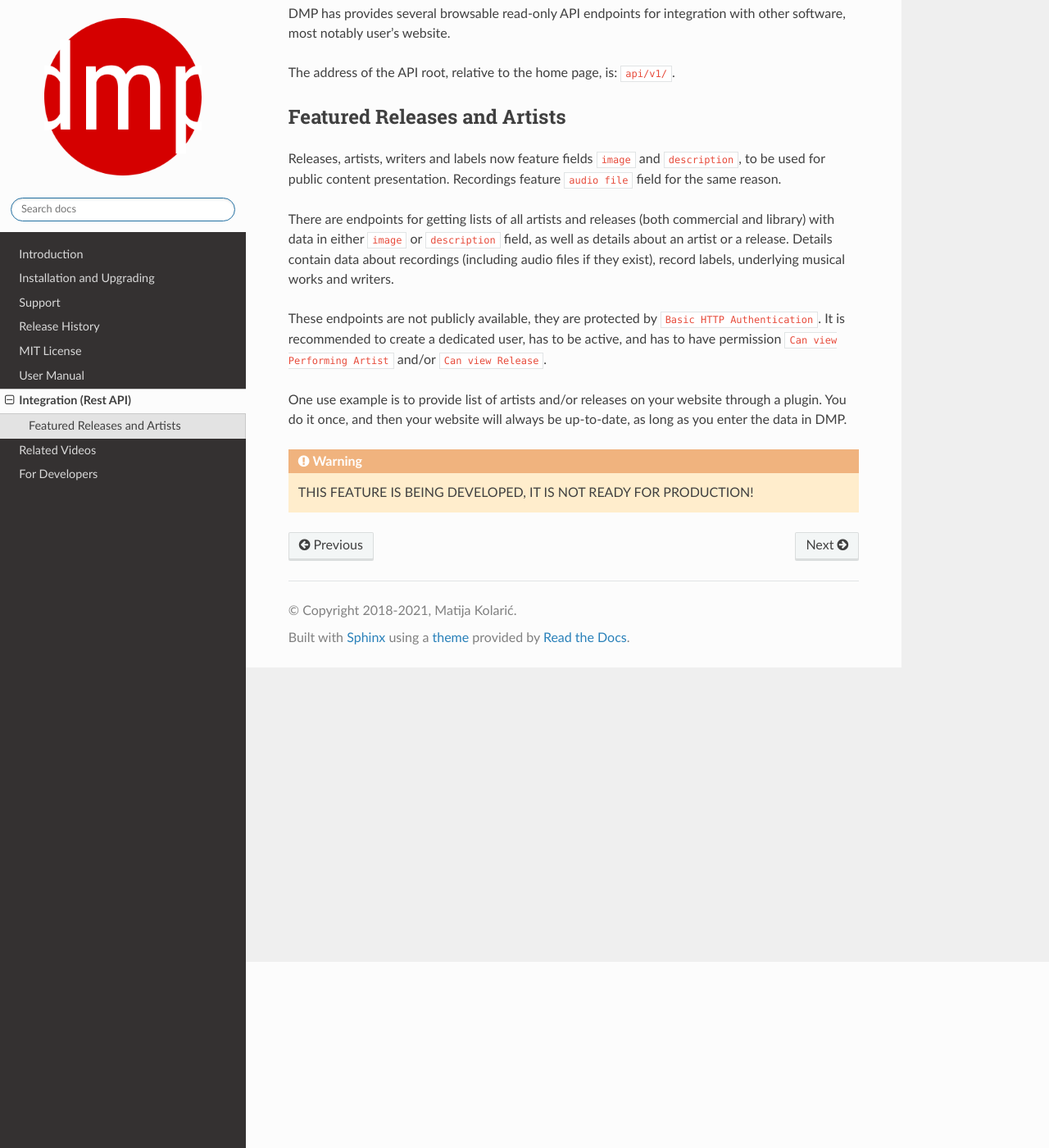
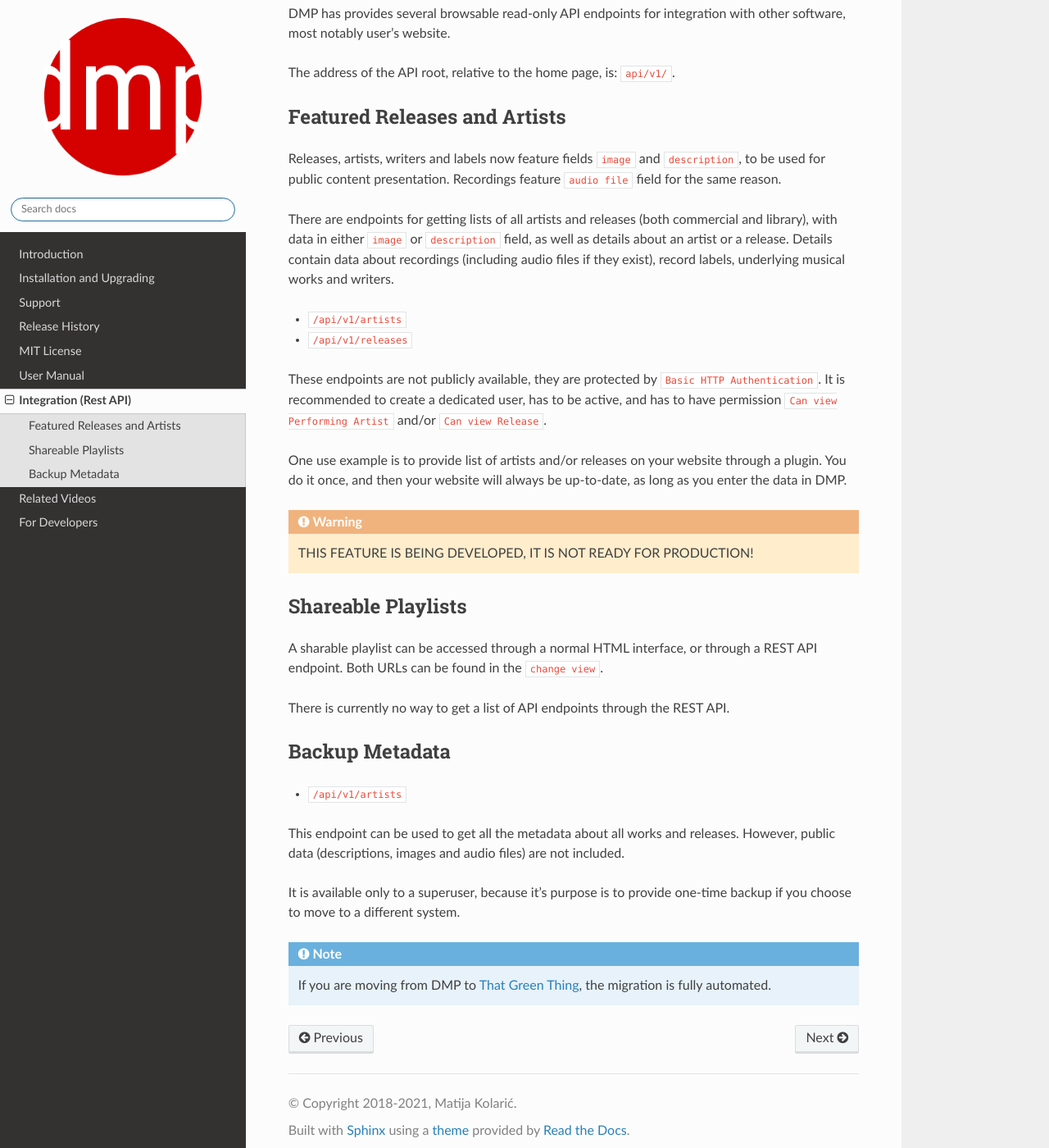
Before and after one commit to matijakolaric-com/django-music-publisher, a Sphinx documentation site: the page built from docs/restapi.rst, in a window 1280 px wide and 1400 px high, scrolled down 227 px. Shown: the whole window at 82% size. Built offline with Sphinx 7.4.7 and the Read the Docs theme 2.0.0, drawn with Linux system fonts in a browser that asks for light colours.

Commit message:
rest API docs

```diff
--- a/docs/restapi.rst
+++ b/docs/restapi.rst
@@ -19,10 +19,13 @@ Releases, artists, writers and labels now feature fields ``image`` and
 feature ``audio file`` field for the same reason.
 
 There are endpoints for getting lists of all artists and releases
-(both commercial and library) with data in either ``image`` or ``description``
+(both commercial and library), with data in either ``image`` or ``description``
 field, as well as details about an artist or a release.
 Details contain data about recordings (including audio files if they exist),
 record labels, underlying musical works and writers.
+
+* ``/api/v1/artists``
+* ``/api/v1/releases``
 
 These endpoints are not publicly available, they are protected by ``Basic HTTP
 Authentication``. It is recommended to create a dedicated user, has to be active,
@@ -36,3 +39,32 @@ as long as you enter the data in DMP.
 .. warning::
 
    THIS FEATURE IS BEING DEVELOPED, IT IS NOT READY FOR PRODUCTION!
+
+
+Shareable Playlists
+--------------------------------------------
+
+A sharable playlist can be accessed through a normal HTML
+interface, or through a REST API endpoint. Both URLs can be found
+in the ``change view``.
+
+There is currently no way to get a list of API endpoints
+through the REST API.
+
+Backup Metadata
+--------------------------------------------
+
+* ``/api/v1/artists``
+
+This endpoint can be used to get all the metadata about all
+works and releases. However, public data (descriptions, images
+and audio files) are not included.
+
+It is available only to a superuser, because it's purpose is to provide
+one-time backup if you choose to move to a different system.
+
+.. note::
+
+   If you are moving from DMP to
+   `That Green Thing <https://thatgreenthing.eu/>`_,
+   the migration is fully automated.
```
